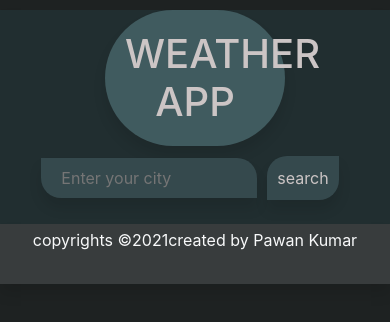
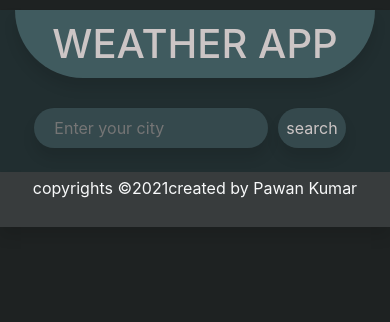
Before and after one commit to pawan-k-umar/demo, a React (Create React App) app: page / in a window 390 px wide. Shown: the top 322 px of the page. Built offline with nearby package versions, Linux system fonts and the light colour scheme; no server answers; the HTML template or start-up script is replaced by a standard one.

Commit message:
final commit

```diff
--- a/src/App.css
+++ b/src/App.css
@@ -17,7 +17,8 @@
   width: 50%;
   text-align: center;
   margin-left: 25%;
-  border-radius: 100px;
+  border-bottom-left-radius: 100px;
+  border-bottom-right-radius: 100px;
   box-shadow: 0px 10px 13px rgba(0, 0, 0, 0.1);
 }
 #inputId{
@@ -27,8 +28,7 @@
   border: none;
   box-shadow: 0px 10px 13px rgba(0, 0, 0, 0.1);
   padding: 20px;
-  border-top-right-radius: 20px;
-  border-bottom-left-radius: 20px;
+  border-radius: 20px;
   color: rgb(204, 197, 197);
 }
 #inputId:focus{
@@ -49,8 +49,7 @@
   cursor: pointer;
   color: rgb(204, 197, 197);
   background-color: #35494d;
-  border-top-left-radius: 20px;
-  border-bottom-right-radius: 20px;
+  border-radius: 20px;
 }
 #searchbtn:hover{
   background-color:rgb(204, 197, 197);
@@ -122,11 +121,24 @@
   #main {
     display: inline-block;
   }
+  .logo{
+    width: 100%;
+    margin-left: 0px;
+    padding: 10px;
+  }
   #details{
     width: 100%;
   }
+#inputId{
+  margin-top: 20px;
+  width: 65%;
+}
+  #searchbtn{
+    padding: 8px;
+    border-radius: 40px;
+  }
   .footer{
-    height: 80%;
+    height: 55px;
     width: 100%;
   }
 }
```
